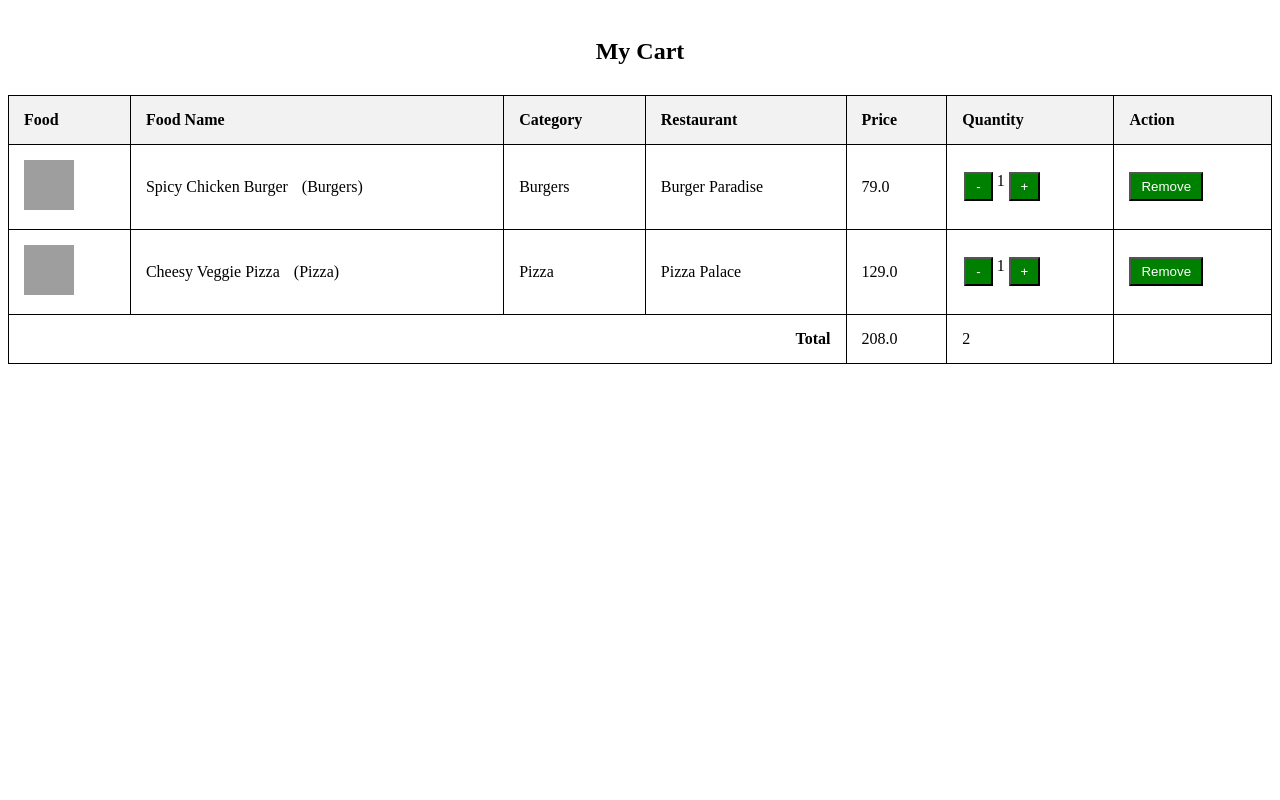
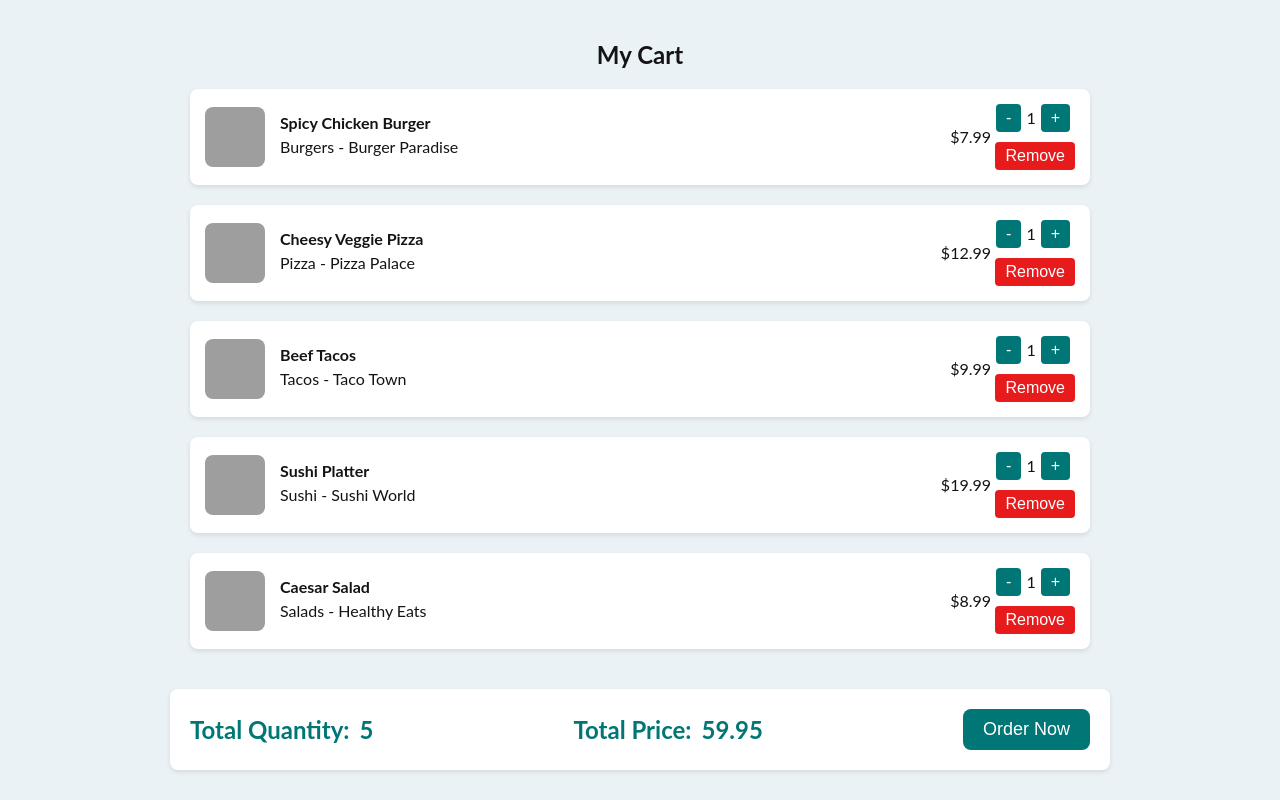
Before and after one commit to RevNexS/online_food_ordering, a Django app: template templates/cart/cart.html in a window 1280 px wide. Run offline with Django 5.2, Linux system fonts and the light colour scheme; the template is opened without the code that fills it, so the values that code supplies are empty; grey boxes are pictures that could not be loaded.

Commit message:
cart.html

```diff
--- a/templates/cart/cart.html
+++ b/templates/cart/cart.html
@@ -1,4 +1,3 @@
-
 <!DOCTYPE html>
 <html lang="en">
 <head>
@@ -6,133 +5,327 @@
   <meta name="viewport" content="width=device-width, initial-scale=1.0">
   <title>Shopping Cart</title>
   <style>
-    table, th, td {
-      border: 1px solid black;
-      border-collapse: collapse;
+    body {
+      font-family: "Lato", sans-serif;
+      color: var(--primary-text-color);
+      background: var(--primary-color);
+      margin: 0;
+      padding: 20px;
+      display: flex;
+      flex-direction: column;
+      align-items: center;
+      background-color: var(--accent-color);
     }
-    th, td {
+
+    :root {
+      --accent-color: #EAF2F5;
+      --primary-text-color: #141414;
+      --secondary-text-color: #007676;
+      --light-text-color: #fff;
+      --primary-color: #fff;
+      --secondary-color: #007676;
+      --alpha-secondary-color: rgba(0, 118, 118, 0.2);
+      --discount-color: #E71A1C;
+      --card-hover-bg-color: #F9F9F9;
+      --border-color: #f9f9f9;
+      --box-shadow-color: var(--accent-color);
+      --shadow: rgba(0, 0, 0, 0.05);
+      --box-shadow: rgba(0, 0, 0, 0.25);
+      --discount-banner-background-overlay: linear-gradient(rgba(0, 118, 118, 0.8), rgba(0, 118, 118, 0.8));
+      --phone-app-shadow: #C7E1EB;
+      --alpha-primary-color: rgba(255, 255, 255, 0.5);
+      --rating-color: #FFA800;
+      --transition-curve: cubic-bezier(0.36, -0.21, 0.16, 1.97);
+    }
+
+    h2 {
+      margin-bottom: 20px;
+    }
+
+    .cart {
+      width: 80%;
+      max-width: 900px;
+    }
+
+    .cart-item {
+      display: flex;
+      justify-content: space-between;
+      align-items: center;
+      background: #fff;
+      margin-bottom: 20px;
       padding: 15px;
+      border-radius: 8px;
+      box-shadow: 0 2px 5px rgba(0, 0, 0, 0.1);
+      transition: box-shadow 0.3s ease;
     }
-    th {
-      background-color: #f2f2f2;
-      text-align: left;
+
+    .cart-item:hover {
+      box-shadow: 0 5px 15px rgba(0, 0, 0, 0.1);
     }
+
     .food-image {
-      width: 50px;
-      height: 50px;
+      width: 60px;
+      height: 60px;
       object-fit: cover;
+      border-radius: 8px;
+      margin-right: 15px;
     }
+
+    .item-details {
+      flex-grow: 1;
+      display: flex;
+      flex-direction: column;
+      justify-content: center;
+    }
+
+    .item-details span {
+      margin-bottom: 5px;
+    }
+
+    .button-container {
+      display: flex;
+      flex-direction: column;
+      align-items: flex-end;
+      gap: 10px;
+    }
+
     .quantity-buttons {
       display: flex;
-      justify-content: space-around;
-      width: 80px;
+      align-items: center;
     }
-    button {
+
+    .quantity-buttons button {
+      background-color: #007676;
+      color: #fff;
+      border: none;
       padding: 5px 10px;
+      font-size: 16px;
+      cursor: pointer;
+      border-radius: 4px;
+      margin: 0 5px;
+      transition: background-color 0.3s ease;
+    }
+
+    .quantity-buttons button:hover {
+      background-color: #005959;
+    }
+
+    .remove-button {
+      background-color: #E71A1C;
+      color: #fff;
+      border: none;
+      padding: 5px 10px;
+      font-size: 16px;
+      cursor: pointer;
+      border-radius: 4px;
+      transition: background-color 0.3s ease;
+    }
+
+    .remove-button:hover {
+      background-color: #b51516;
+    }
+
+    .cart-summary {
+      width: 80%;
+      max-width: 900px;
+      background: #fff;
+      padding: 20px;
+      border-radius: 8px;
+      box-shadow: 0 2px 5px rgba(0, 0, 0, 0.1);
+      margin-top: 20px;
+      text-align: right;
+      display: flex;
+      justify-content: space-between;
+      align-items: center;
+      gap: 20px;
+    }
+
+    .cart-summary span {
+      display: block;
+      font-size: 1.5em;
+      font-weight: bold;
+      color: #007676;
+    }
+
+    .summary-item {
+      display: flex;
+      align-items: center;
+      gap: 10px;
+    }
+
+    .summary-label {
+      font-size: 1.2em;
+      color: #141414;
+    }
+
+    .order-button {
+      background-color: #007676;
+      color: #fff;
+      border: none;
+      padding: 10px 20px;
+      font-size: 18px;
+      cursor: pointer;
+      border-radius: 8px;
+      transition: background-color 0.3s ease;
+    }
+
+    .order-button:hover {
+      background-color: #005959;
     }
   </style>
 </head>
 <body>
-<div style="text-align: center;background-color: White;padding: 10px;">
-    <h2>My Cart</h2>
+
+<h2>My Cart</h2>
+
+<div class="cart">
+  <div class="cart-item" id="item1" data-price="7.99">
+    <img src="burger.jpg" alt="Spicy Chicken Burger" class="food-image">
+    <div class="item-details">
+      <span><strong>Spicy Chicken Burger</strong></span>
+      <span>Burgers - Burger Paradise</span>
+    </div>
+    <span>$7.99</span>
+    <div class="button-container">
+      <div class="quantity-buttons">
+        <button onclick="decreaseQuantity('item1')">-</button>
+        <span id="quantity1">1</span>
+        <button onclick="increaseQuantity('item1')">+</button>
+      </div>
+      <button class="remove-button" onclick="removeItem('item1')">Remove</button>
+    </div>
+  </div>
+
+  <div class="cart-item" id="item2" data-price="12.99">
+    <img src="cheese.jpeg" alt="Cheesy Veggie Pizza" class="food-image">
+    <div class="item-details">
+      <span><strong>Cheesy Veggie Pizza</strong></span>
+      <span>Pizza - Pizza Palace</span>
+    </div>
+    <span>$12.99</span>
+    <div class="button-container">
+      <div class="quantity-buttons">
+        <button onclick="decreaseQuantity('item2')">-</button>
+        <span id="quantity2">1</span>
+        <button onclick="increaseQuantity('item2')">+</button>
+      </div>
+      <button class="remove-button" onclick="removeItem('item2')">Remove</button>
+    </div>
+  </div>
+
+  <div class="cart-item" id="item3" data-price="9.99">
+    <img src="beef.jpeg" alt="Beef Tacos" class="food-image">
+    <div class="item-details">
+      <span><strong>Beef Tacos</strong></span>
+      <span>Tacos - Taco Town</span>
+    </div>
+    <span>$9.99</span>
+    <div class="button-container">
+      <div class="quantity-buttons">
+        <button onclick="decreaseQuantity('item3')">-</button>
+        <span id="quantity3">1</span>
+        <button onclick="increaseQuantity('item3')">+</button>
+      </div>
+      <button class="remove-button" onclick="removeItem('item3')">Remove</button>
+    </div>
+  </div>
+
+  <div class="cart-item" id="item4" data-price="19.99">
+    <img src="sushi.jpg" alt="Sushi Platter" class="food-image">
+    <div class="item-details">
+      <span><strong>Sushi Platter</strong></span>
+      <span>Sushi - Sushi World</span>
+    </div>
+    <span>$19.99</span>
+    <div class="button-container">
+      <div class="quantity-buttons">
+        <button onclick="decreaseQuantity('item4')">-</button>
+        <span id="quantity4">1</span>
+        <button onclick="increaseQuantity('item4')">+</button>
+      </div>
+      <button class="remove-button" onclick="removeItem('item4')">Remove</button>
+    </div>
+  </div>
+
+  <div class="cart-item" id="item5" data-price="8.99">
+    <img src="salad.jpg" alt="Caesar Salad" class="food-image">
+    <div class="item-details">
+      <span><strong>Caesar Salad</strong></span>
+      <span>Salads - Healthy Eats</span>
+    </div>
+    <span>$8.99</span>
+    <div class="button-container">
+      <div class="quantity-buttons">
+        <button onclick="decreaseQuantity('item5')">-</button>
+        <span id="quantity5">1</span>
+        <button onclick="increaseQuantity('item5')">+</button>
+      </div>
+      <button class="remove-button" onclick="removeItem('item5')">Remove</button>
+    </div>
+  </div>
 </div>
 
-<table style="width:100%">
-  <thead>
-    <tr style="background-color: #f2f2f2;">
-      <th>Food</th>
-      <th>Food Name</th>
-      <th>Category</th>
-      <th>Restaurant</th>
-      <th>Price</th>
-      <th>Quantity</th>
-      <th>Action</th>
-    </tr>
-  </thead>
-  <tbody id="cart-body">
-    <tr id="item1">
-      <td><img src="spicy chicken burger.jfif" alt="Food Image" class="food-image"></td>
-      <td class="item-details">
-        <span id="name1">Spicy Chicken Burger</span>
-        <span style="margin-left: 10px;">(Burgers)</span>
-      </td>
-      <td>Burgers</td>
-      <td>Burger Paradise</td>
-      <td class="price" data-price="79.0">79.0</td>
-      <td>
-        <div class="quantity-buttons">
-          <button onclick="decreaseQuantity('quantity1')" style="background-color: green; color: white;">-</button>
-          <span id="quantity1">1</span>
-          <button onclick="increaseQuantity('quantity1')" style="background-color: green; color: white;">+</button>
-        </div>
-      </td>
-      <td><button onclick="removeItem('item1')" style="background-color: green; color: white;">Remove</button></td>
-    </tr>
-    <tr id="item2">
-      <td><img src="Cheesy Veggie Pizza.jfif" alt="Food Image" class="food-image"></td>
-      <td class="item-details">
-        <span id="name2">Cheesy Veggie Pizza</span>
-        <span style="margin-left: 10px;">(Pizza)</span>
-      </td>
-      <td>Pizza</td>
-      <td>Pizza Palace</td>
-      <td class="price" data-price="129.0">129.0</td>
-      <td>
-        <div class="quantity-buttons">
-          <button onclick="decreaseQuantity('quantity2')" style="background-color: green; color: white;">-</button>
-          <span id="quantity2">1</span>
-          <button onclick="increaseQuantity('quantity2')" style="background-color: green; color: white;">+</button>
-        </div>
-      </td>
-      <td><button onclick="removeItem('item2')"style="background-color: green; color: white;">Remove</button></td>
-    </tr>
-  </tbody>
-  <tfoot>
-    <tr>
-      <td colspan="4" style="text-align: right;"><strong>Total</strong></td>
-      <td id="total-price">208.0</td>
-      <td id="total-quantity">2</td>
-    </tr>
-  </tfoot>
-</table>
+<div class="cart-summary">
+  <div class="summary-item">
+    <span class="summary-label">Total Quantity:</span>
+    <span id="total-quantity">0</span>
+  </div>
+  <div class="summary-item">
+    <span class="summary-label">Total Price:</span>
+    <span id="total-price">$0.00</span>
+  </div>
+  <button class="order-button" onclick="placeOrder()">Order Now</button>
+</div>
 
 <script>
-  function decreaseQuantity(quantityId) {
-    let quantityElement = document.getElementById(quantityId);
-    let currentQuantity = parseInt(quantityElement.textContent);
-    if (currentQuantity > 1) {
-      quantityElement.textContent = currentQuantity - 1;
-      updateTotals();
-    }
-  }
+  function updateCartSummary() {
+    let totalQuantity = 0;
+    let totalPrice = 0;
 
-  function increaseQuantity(quantityId) {
-    let quantityElement = document.getElementById(quantityId);
-    let currentQuantity = parseInt(quantityElement.textContent);
-    quantityElement.textContent = currentQuantity + 1;
-    updateTotals();
-  }
-
-  function removeItem(itemId) {
-    let itemElement = document.getElementById(itemId);
-    itemElement.parentNode.removeChild(itemElement);
-    updateTotals();
-  }
-
-  function updateTotals() {
-    let totalQuantity = 0;
-    let totalPrice = 0.0;
-
-    document.querySelectorAll('tbody tr').forEach(row => {
-      let quantity = parseInt(row.querySelector('.quantity-buttons span').textContent);
-      let price = parseFloat(row.querySelector('.price').getAttribute('data-price'));
+    document.querySelectorAll('.cart-item').forEach(item => {
+      const quantity = parseInt(item.querySelector('.quantity-buttons span').textContent);
+      const price = parseFloat(item.getAttribute('data-price'));
       totalQuantity += quantity;
       totalPrice += quantity * price;
     });
 
     document.getElementById('total-quantity').textContent = totalQuantity;
-    document.getElementById('total-price').textContent = totalPrice.toFixed(1);
+    document.getElementById('total-price').textContent = totalPrice.toFixed(2);
   }
+
+  function increaseQuantity(itemId) {
+    const item = document.getElementById(itemId);
+    let quantityElement = item.querySelector('.quantity-buttons span');
+    let quantity = parseInt(quantityElement.textContent);
+    quantity++;
+    quantityElement.textContent = quantity;
+    updateCartSummary();
+  }
+
+  function decreaseQuantity(itemId) {
+    const item = document.getElementById(itemId);
+    let quantityElement = item.querySelector('.quantity-buttons span');
+    let quantity = parseInt(quantityElement.textContent);
+    if (quantity > 1) {
+      quantity--;
+      quantityElement.textContent = quantity;
+      updateCartSummary();
+    }
+  }
+
+  function removeItem(itemId) {
+    const item = document.getElementById(itemId);
+    item.parentNode.removeChild(item);
+    updateCartSummary();
+  }
+
+  function placeOrder() {
+    alert('Thank you for your order!');
+    // Implement the order placing functionality here
+  }
+
+  // Initial call to update the summary based on initial quantities
+  updateCartSummary();
 </script>
 
 </body>
```
